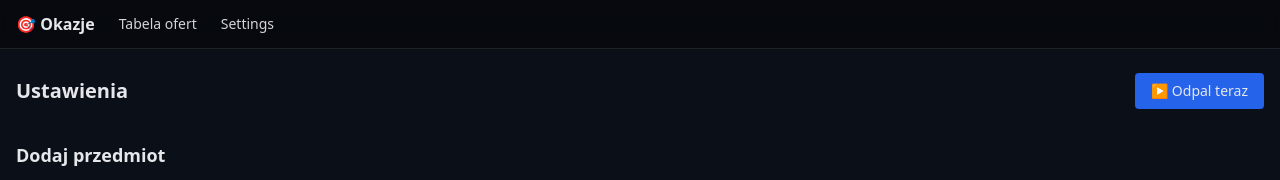
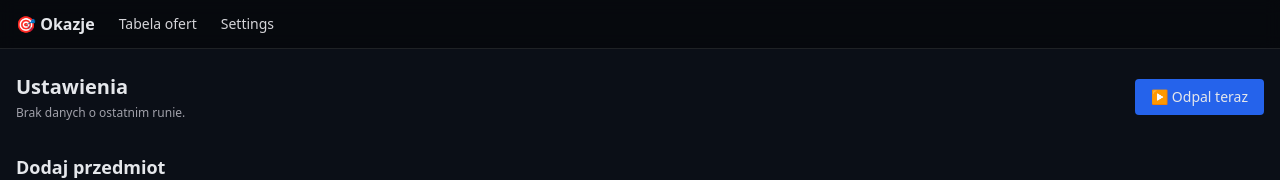
Before and after one commit to manieraa07/system-okazje, a Next.js app in the folder frontend/: page /settings in a window 1280 px wide. Shown: the top 180 px of the page. Built offline with nearby package versions, Linux system fonts and the light colour scheme; no server answers; the database is empty.

Commit message:
Update page.tsx

```diff
--- a/frontend/app/settings/page.tsx
+++ b/frontend/app/settings/page.tsx
@@ -9,6 +9,13 @@ const EMPTY: Omit<WatchItem, "id"> = {
   good_margin_pct: 30, ok_margin_pct: 15, active: true,
 };
 
+interface RunInfo {
+  started_at: string;
+  finished_at: string | null;
+  offers_new: number;
+  error: string | null;
+}
+
 export default function SettingsPage() {
   const sb = supabaseBrowser();
   const [items, setItems] = useState<WatchItem[]>([]);
@@ -16,13 +23,28 @@ export default function SettingsPage() {
   const [loading, setLoading] = useState(true);
   const [running, setRunning] = useState(false);
   const [lastRun, setLastRun] = useState<number | null>(null);
+  const [runInfo, setRunInfo] = useState<RunInfo | null>(null);
 
   async function load() {
     const { data } = await sb.from("watchlist").select("*").order("name");
     setItems((data || []) as WatchItem[]);
     setLoading(false);
   }
-  useEffect(() => { load(); }, []);
+
+  async function loadLastRun() {
+    const { data } = await sb
+      .from("scraper_runs")
+      .select("started_at, finished_at, offers_new, error")
+      .order("started_at", { ascending: false })
+      .limit(1)
+      .single();
+    if (data) setRunInfo(data as RunInfo);
+  }
+
+  useEffect(() => {
+    load();
+    loadLastRun();
+  }, []);
 
   async function runScraper() {
     if (running) return;
@@ -36,7 +58,10 @@ export default function SettingsPage() {
       const data = await res.json();
       if (data.ok) {
         setLastRun(Date.now());
-        alert("Scraper uruchomiony!");
+        alert("Scraper uruchomiony! Wyniki pojawią się za ~2 minuty.");
+        setTimeout(loadLastRun, 30_000);
+        setTimeout(loadLastRun, 90_000);
+        setTimeout(loadLastRun, 150_000);
       } else {
         alert("Błąd: " + data.error);
       }
@@ -73,15 +98,26 @@ export default function SettingsPage() {
     load();
   }
 
+  function runStatus() {
+    if (!runInfo) return "Brak danych o ostatnim runie.";
+    const start = new Date(runInfo.started_at).toLocaleString("pl-PL");
+    if (!runInfo.finished_at) return `⏳ Trwa od ${start}…`;
+    if (runInfo.error) return `❌ Błąd (${start}): ${runInfo.error}`;
+    return `✅ ${start} — ${runInfo.offers_new} nowych ofert`;
+  }
+
   return (
     <div className="space-y-8">
 
-      <section className="flex items-center justify-between">
-        <h1 className="text-xl font-semibold">Ustawienia</h1>
+      <section className="flex items-center justify-between gap-4">
+        <div>
+          <h1 className="text-xl font-semibold">Ustawienia</h1>
+          <p className="text-xs text-zinc-400 mt-1">{runStatus()}</p>
+        </div>
         <button
           onClick={runScraper}
           disabled={running}
-          className="bg-blue-600 hover:bg-blue-500 disabled:opacity-50 px-4 py-2 rounded text-sm font-medium"
+          className="bg-blue-600 hover:bg-blue-500 disabled:opacity-50 px-4 py-2 rounded text-sm font-medium whitespace-nowrap"
         >
           {running ? "Uruchamianie…" : "▶ Odpal teraz"}
         </button>
```
